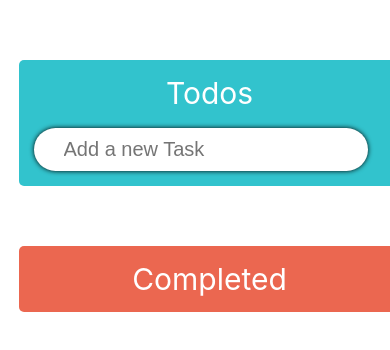
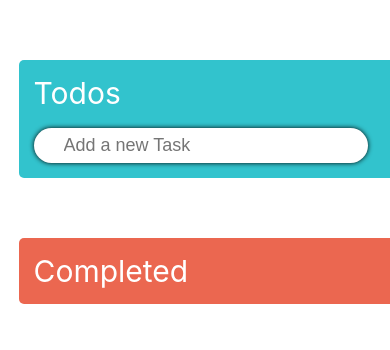
Before and after one commit to SumitB1412/react-dnd, a React (Vite) app in the folder frontend/: page / in a window 390 px wide. Shown: the top 350 px of the page. Built offline with nearby package versions, Linux system fonts and the light colour scheme.

Commit message:
done with the css

```diff
--- a/frontend/src/App.css
+++ b/frontend/src/App.css
@@ -1,5 +1,7 @@
-.App {
+/* .App {
+  height: 550px;
   text-align: center;
+  background: black;
 }
 
 .App-logo {
@@ -29,4 +31,101 @@
 
 button {
   font-size: calc(10px + 2vmin);
+} */
+
+
+.input {
+  display: flex;
+  width: 95%;
+  position: relative;
+  align-items: center;
 }
+
+.inputBox {
+  width: 100%;
+  border-radius: 50px;
+  padding: 7px 30px;
+  font-size: 18px;
+  border: none;
+  box-shadow:  0 0 5px black;
+  margin-top: 5%;
+}
+
+.inputBox:focus {
+  outline: none;
+}
+
+.container {
+  width: 95%;
+  display: flex;
+  margin-top: 10px;
+  justify-content: space-between;
+  align-items: flex-start;
+}
+
+.todos {
+  border-radius: 5px;
+  display: flex;
+  flex-direction: column;
+  width: 40.5%;
+  padding: 15px;
+  margin-left: 5% ;
+  margin-top: 50px;
+  background-color: rgb(50, 195, 205);
+}
+
+.todosHeading {
+  font-size: 30px;
+  color: white;
+}
+
+.todosSingle {
+  display: flex;
+  border-radius: 5px;
+  padding: 10px;
+  margin-top: 15px;
+  transition: 0.2s;
+  /* background: #fff; */
+  background: linear-gradient(to right, #ffeeee, #ddefbb);
+}
+
+.drag {
+  box-shadow: 0 0 20px black;
+}
+
+.todosSingle:hover {
+  box-shadow: 0 0 5px black;
+  transform: scale(1.03);
+}
+
+.todosSingleText {
+  flex: 1;
+  padding: 5px;
+  border: none;
+  font-size: 20px;
+}
+
+.todosSingleText:focus {
+  outline: none;
+}
+
+
+@media (max-width: 1100px) {
+  .todos {
+    width: 45%;
+  }
+}
+
+@media (max-width: 700px) {
+  .input {
+    width: 95%;
+  }
+  .container {
+    width: 95%;
+    flex-direction: column;
+  }
+  .todos {
+    width: 95%;
+    margin-bottom: 10px;
+  }
+}
--- a/frontend/src/components/InputField.jsx
+++ b/frontend/src/components/InputField.jsx
@@ -1,5 +1,4 @@
 import React, { useRef } from "react";
-import "./styles.css";
 
 const InputField = ({ todo, setTodo, handleAdd }) => {
   const inputRef = useRef(null);
--- a/frontend/src/components/styles.css
+++ /dev/null
@@ -1,124 +0,0 @@
-.input {
-  display: flex;
-  width: 95%;
-  position: relative;
-  align-items: center;
-}
-
-.inputBox {
-  width: 100%;
-  border-radius: 50px;
-  padding: 10px 30px;
-  font-size: 20px;
-  border: none;
-  box-shadow:  0 0 5px black;
-  margin-top: 5%;
-}
-
-.inputBox:focus {
-  outline: none;
-}
-
-.input_submit {
-  position: absolute;
-  width: 50px;
-  height: 50px;
-  margin: 12px;
-  border-radius: 50px;
-  right: 0px;
-  border: none;
-  font-size: 15px;
-  background-color: #2f74c0;
-  color: white;
-  transition: 0.2s all;
-  box-shadow: 0 0 10px black;
-}
-
-.container {
-  width: 95%;
-  display: flex;
-  margin-top: 10px;
-  justify-content: space-between;
-  align-items: flex-start;
-}
-
-.todos {
-  border-radius: 5px;
-  display: flex;
-  flex-direction: column;
-  width: 40.5%;
-  padding: 15px;
-  margin-left: 5% ;
-  margin-top: 50px;
-  background-color: rgb(50, 195, 205);
-}
-
-/* .dragactive {
-  background-color: rgb(0, 221, 236);
-}
-.dragcomplete {
-  background-color: rgb(255, 38, 0);
-}
-.remove {
-  background-color: rgb(235, 103, 80);
-} */
-
-.todosHeading {
-  font-size: 30px;
-  color: white;
-}
-
-.todosSingle {
-  display: flex;
-  border-radius: 5px;
-  padding: 20px;
-  margin-top: 15px;
-  transition: 0.2s;
-  background: #fff;
-}
-
-.drag {
-  box-shadow: 0 0 20px black;
-}
-
-.todosSingle:hover {
-  box-shadow: 0 0 5px black;
-  transform: scale(1.03);
-}
-
-.todosSingleText {
-  flex: 1;
-  padding: 5px;
-  border: none;
-  font-size: 20px;
-}
-
-.todosSingleText:focus {
-  outline: none;
-}
-
-.icon {
-  margin-left: 10px;
-  font-size: 25px;
-  cursor: pointer;
-}
-
-@media (max-width: 1100px) {
-  .todos {
-    width: 45%;
-  }
-}
-
-@media (max-width: 700px) {
-  .input {
-    width: 95%;
-  }
-  .container {
-    width: 95%;
-    flex-direction: column;
-  }
-  .todos {
-    width: 95%;
-    margin-bottom: 10px;
-  }
-}
```
Also changed, not shown: frontend/src/App.jsx (+0 -12 lines).
